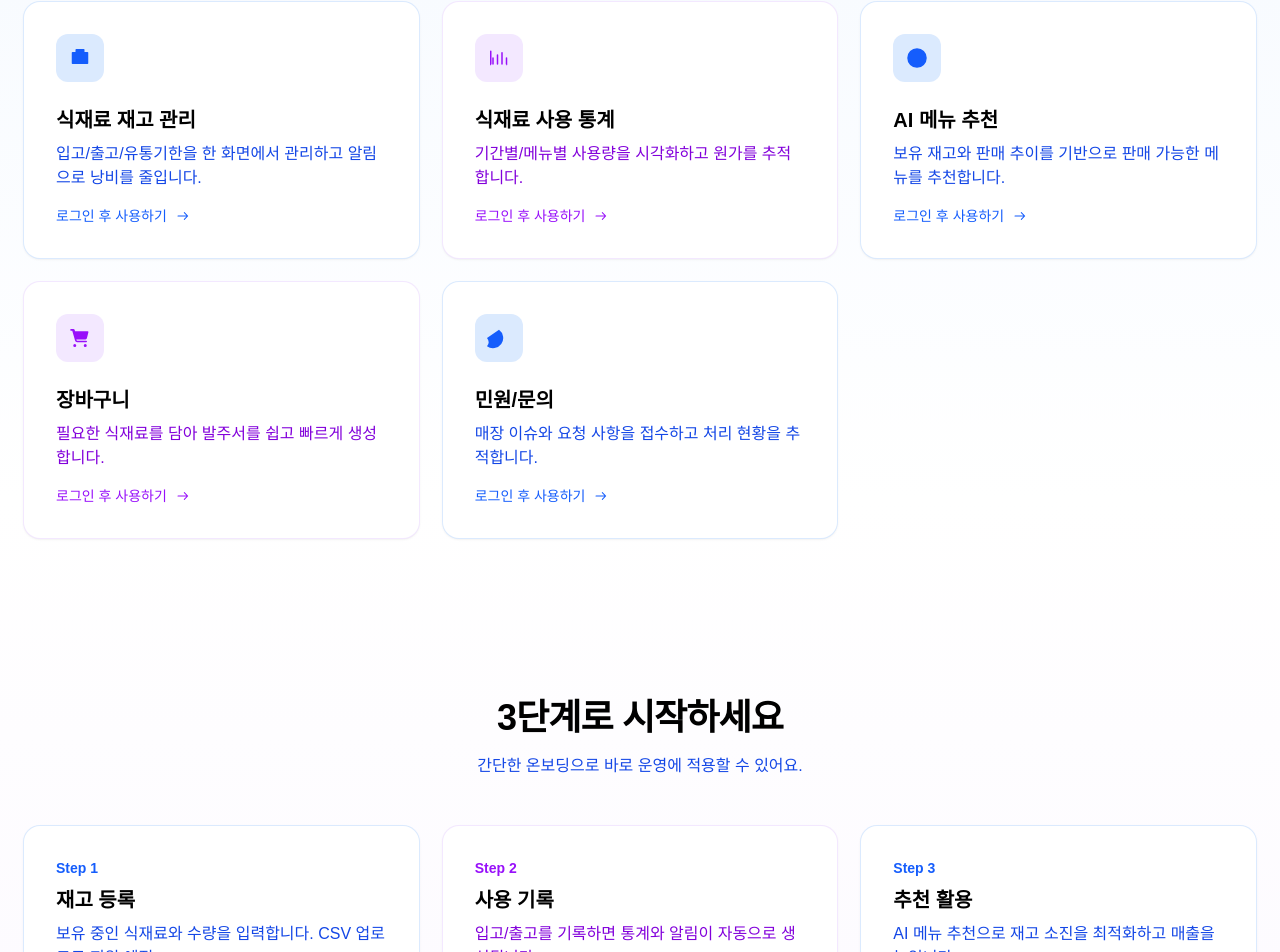
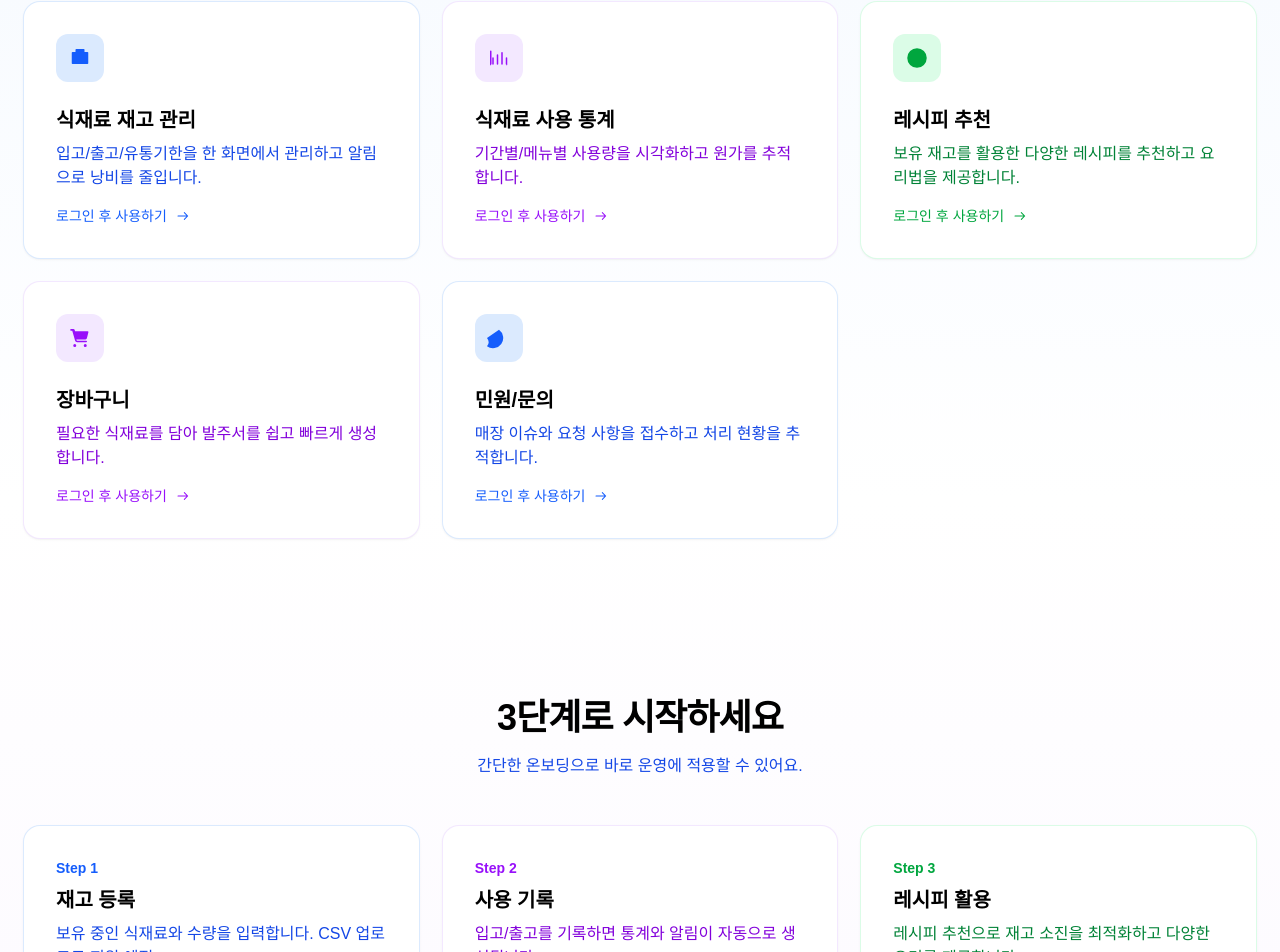
Before and after one commit to KIMKEONHO/Ingredients-Management-System, a Next.js app in the folder frontend/: page / in a window 1280 px wide. Shown: the part 738-1690 px from the top of the page. Built offline with nearby package versions, Linux system fonts and the light colour scheme; no server answers.

Commit message:
[ fix ] : #108 메인 페이지 AI 메뉴 추천 -> 레시피 추천

```diff
--- a/frontend/src/app/page.tsx
+++ b/frontend/src/app/page.tsx
@@ -100,18 +100,18 @@ export default function Home() {
                 </div>
               </Link>
 
-              {/* AI 메뉴 추천 */}
+              {/* 레시피 추천 */}
               <Link
                 href="/callender"
-                className="group rounded-2xl bg-white p-8 shadow-sm ring-1 ring-blue-100 transition hover:shadow-md hover:ring-blue-200"
+                className="group rounded-2xl bg-white p-8 shadow-sm ring-1 ring-green-100 transition hover:shadow-md hover:ring-green-200"
                 onClick={(e) => handleFeatureClick(e, '/callender')}
               >
-                <div className="flex h-12 w-12 items-center justify-center rounded-xl bg-blue-100 text-blue-600">
+                <div className="flex h-12 w-12 items-center justify-center rounded-xl bg-green-100 text-green-600">
                   <svg xmlns="http://www.w3.org/2000/svg" viewBox="0 0 24 24" fill="currentColor" className="h-6 w-6"><path d="M12 2.25a9.75 9.75 0 1 0 9.75 9.75A9.761 9.761 0 0 0 12 2.25Zm.75 4.5a.75.75 0 0 0-1.5 0v6a.75.75 0 0 0 .44.68l4.5 2.25a.75.75 0 1 0 .66-1.34L12.75 12.3V6.75Z"/></svg>
                 </div>
-                <h3 className="mt-6 text-xl font-semibold text-black">AI 메뉴 추천</h3>
-                <p className="mt-2 text-blue-700">보유 재고와 판매 추이를 기반으로 판매 가능한 메뉴를 추천합니다.</p>
-                <div className="mt-4 flex items-center text-sm text-blue-600 group-hover:text-blue-700">
+                <h3 className="mt-6 text-xl font-semibold text-black">레시피 추천</h3>
+                <p className="mt-2 text-green-700">보유 재고를 활용한 다양한 레시피를 추천하고 요리법을 제공합니다.</p>
+                <div className="mt-4 flex items-center text-sm text-green-600 group-hover:text-green-700">
                   <span>{!isLogin && !isLoginMemberPending ? '로그인 후 사용하기' : '바로 사용하기'}</span>
                   <svg xmlns="http://www.w3.org/2000/svg" viewBox="0 0 24 24" fill="currentColor" className="ml-2 h-4 w-4 transition-transform group-hover:translate-x-1">
                     <path d="M3.75 12a.75.75 0 0 1 .75-.75h12.69l-3.72-3.72a.75.75 0 1 1 1.06-1.06l5 5a.75.75 0 0 1 0 1.06l-5 5a.75.75 0 1 1-1.06-1.06l3.72-3.72H4.5A.75.75 0 0 1 3.75 12Z"/>
@@ -177,10 +177,10 @@ export default function Home() {
                 <h3 className="mt-2 text-xl font-semibold text-black">사용 기록</h3>
                 <p className="mt-2 text-purple-700">입고/출고를 기록하면 통계와 알림이 자동으로 생성됩니다.</p>
               </li>
-              <li className="rounded-2xl bg-white p-8 ring-1 ring-blue-100 shadow-sm">
-                <div className="text-sm font-semibold text-blue-600">Step 3</div>
-                <h3 className="mt-2 text-xl font-semibold text-black">추천 활용</h3>
-                <p className="mt-2 text-blue-700">AI 메뉴 추천으로 재고 소진을 최적화하고 매출을 높입니다.</p>
+              <li className="rounded-2xl bg-white p-8 ring-1 ring-green-100 shadow-sm">
+                <div className="text-sm font-semibold text-green-600">Step 3</div>
+                <h3 className="mt-2 text-xl font-semibold text-black">레시피 활용</h3>
+                <p className="mt-2 text-green-700">레시피 추천으로 재고 소진을 최적화하고 다양한 요리를 제공합니다.</p>
               </li>
             </ol>
           </section>
```
